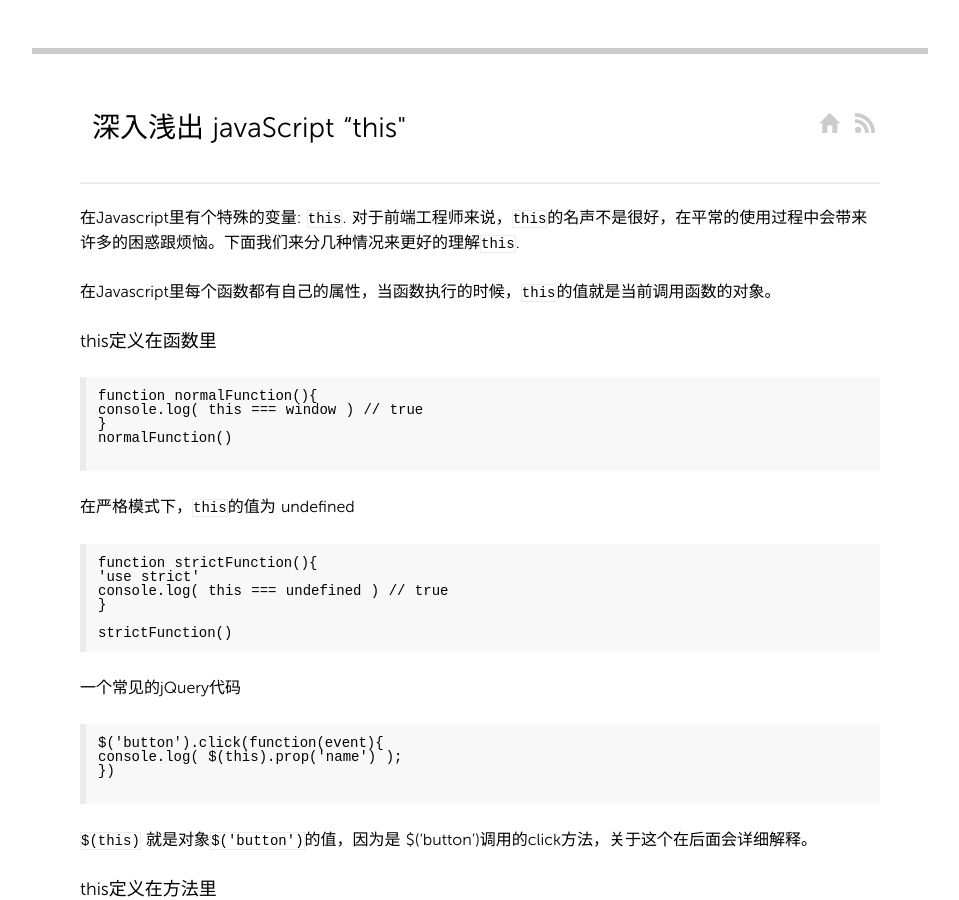
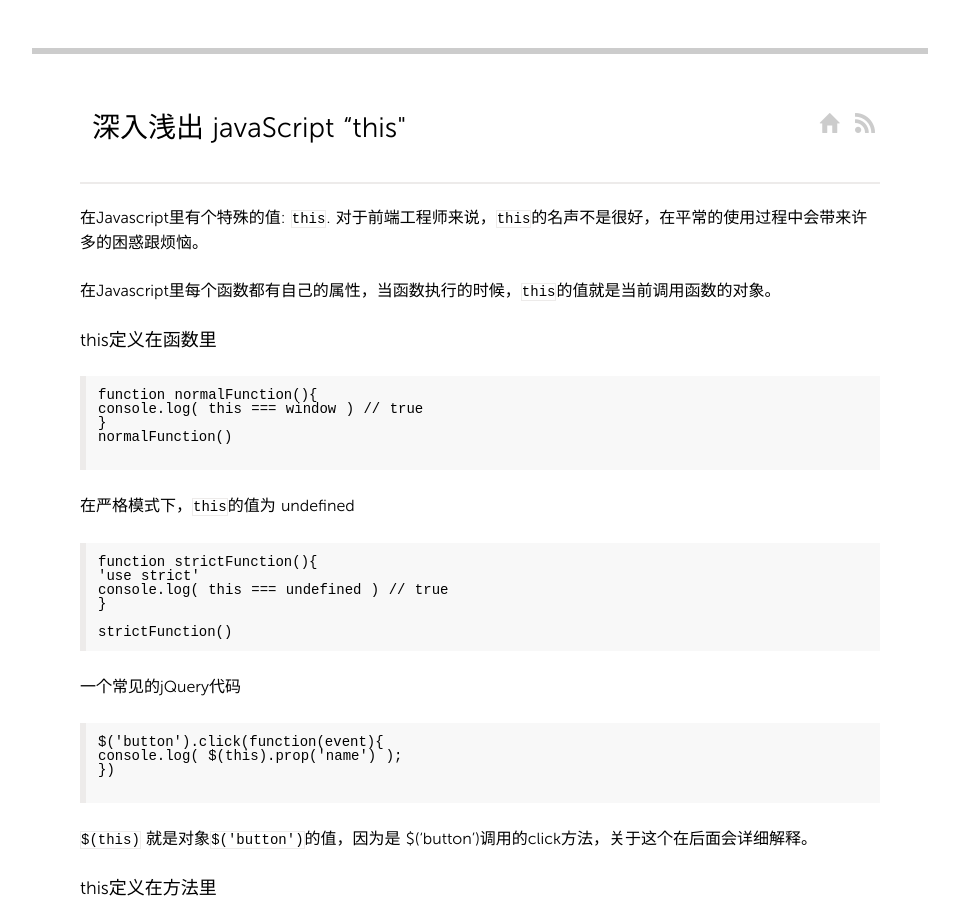
Before and after one commit to jasonweng/jasonweng.github.io, a Jekyll site: the page built from _posts/2014/2014-05-05-JavaScript-this-how-it-works.md, in a window 1280 px wide and 900 px high. Shown: the whole window, without its empty margins (160-1119 px from the left). Built offline with Jekyll 4.4.1, drawn with Linux system fonts in a browser that asks for light colours; comment, search, counter and statistics services are not loaded.

Commit message:
article 1@2

````diff
--- a/_posts/2014/2014-05-05-JavaScript-this-how-it-works.md
+++ b/_posts/2014/2014-05-05-JavaScript-this-how-it-works.md
@@ -7,7 +7,7 @@
 - javascript
 ---
 
-在Javascript里有个特殊的变量: `this`. 对于前端工程师来说，`this`的名声不是很好，在平常的使用过程中会带来许多的困惑跟烦恼。下面我们来分几种情况来更好的理解`this`.
+在Javascript里有个特殊的值: `this`. 对于前端工程师来说，`this`的名声不是很好，在平常的使用过程中会带来许多的困惑跟烦恼。
 
 
 在Javascript里每个函数都有自己的属性，当函数执行的时候，`this`的值就是当前调用函数的对象。
@@ -15,38 +15,38 @@
 ###  this定义在函数里
 
 
-```
+~~~
 function normalFunction(){
 console.log( this === window ) // true
 }
 normalFunction()
 
-```
+~~~
 
 在严格模式下，`this`的值为 undefined
 
-```
+~~~
 function strictFunction(){
 'use strict'
 console.log( this === undefined ) // true
 }
 
 strictFunction()
-```
+~~~
 
 
 一个常见的jQuery代码
-```
+~~~
 $('button').click(function(event){
 console.log( $(this).prop('name') );
 })
 
-```
+~~~
 `$(this)` 就是对象`$('button')`的值，因为是 $('button')调用的click方法，关于这个在后面会详细解释。
 
 ### this定义在方法里
 
-```
+~~~
 var person = {
   method: function(){
 	console.log(this === person)// true
@@ -54,22 +54,22 @@
 }
 
 person.method();
-```
+~~~
 
 ### this定义在全局环境里
 
-```
+~~~
 var firstName = `jason`, lastName = 'weng';
 function showFullName(){
 	console.log( this.firstName + lastName );
 }
 showFullName()   // jasonweng
-```
+~~~
 showFullName函数里的this只的值是window 对象，因为函数showFullName是定义在全局作用域里的。所以调用showFullName()的window对象，showFullName()相当于window.showFullName()，只是我们平常把window省略掉了。
 
 
 
-```
+~~~
 var person = {
   firstName = 'zhang',
   lastName = 'wenguang',
@@ -79,7 +79,7 @@
 }
 
 person.showFullName(); // zhangwenguang
-```
+~~~
 当我们调用person.showFullName()的时候，this的值就是调用showFullName方法的对象，也就是person对象，那么this.firstName相当于person.firstName
 
 
@@ -89,24 +89,24 @@
 
 - ### 创建构造函数的时候忘记了 new
 
-```
+~~~
 function Person(firstName,lastName) {
   this.firstName =firstName;
   this.lastName = lastName;
 }
 var JW = Person('jason','weng');
-```
+~~~
 这个时候我们同时也创建了2个全局变量firstName跟lastName。
 但是如果你在定义函数的时候使用 'use strict' 模式
 
-```
+~~~
 function Person(firstName,lastName) {
  'use strict'
   this.firstName =firstName;
   this.lastName = lastName;
 }
 var JW = Person('jason','weng');
-```
+~~~
 
 就会抛出`TypeError: Cannot set property 'firstName' of undefined`。
 
@@ -114,13 +114,13 @@
 
 假设我们有一个函数
 
-```
+~~~
 function imCallback(func){
 	func();
 }
 
-```
-```
+~~~
+~~~
 var counter = {
 	count: 0,
 	add: function(){
@@ -132,12 +132,12 @@
 console.log(counter.count) // 0
 console.log(count) // NaN( undefined++ )
 
-```
+~~~
 
 当我们把counter.add当做回调函数来调用的时候，this会指向window，一个全局的count变量将会被创建，值为NaN。
 使用[bind()](https://developer.mozilla.org/en-US/docs/Web/JavaScript/Reference/Global_Objects/Function/bind)可以解决这个问题
 
-```
+~~~
 var counter = {
 	count: 0,
 	add: function(){
@@ -148,14 +148,14 @@
 imCallback( counter.add.bind(counter) );
 console.log(counter.count) // 1
 
-```
+~~~
 
 - 闭包里的this
 当我们创建一个闭包的时候，在闭包里使用this是访问不到外部函数的this的值的。
 
 先看一段代码
 
-```
+~~~
 var obj = {
         name: 'Jason',
         friends: [ 'Aaron', 'Azuma' ],
@@ -172,12 +172,12 @@
     };
     obj.loop();
     // TypeError: Cannot read property 'name' of undefined
-```
+~~~
 
 方法1
 
 在forEach之前把指向obj对象的this赋值给另外一个变量：self
-```
+~~~
 loop: function () {
             'use strict';
 
@@ -189,12 +189,12 @@
             );
         }
 
-```
+~~~
 
 方法2
 
 使用bind
-```
+~~~
 loop: function () {
             'use strict';
             this.friends.forEach(function (friend) {
@@ -202,4 +202,4 @@
                 }.bind(this));
         }
 
-```
+~~~
````
